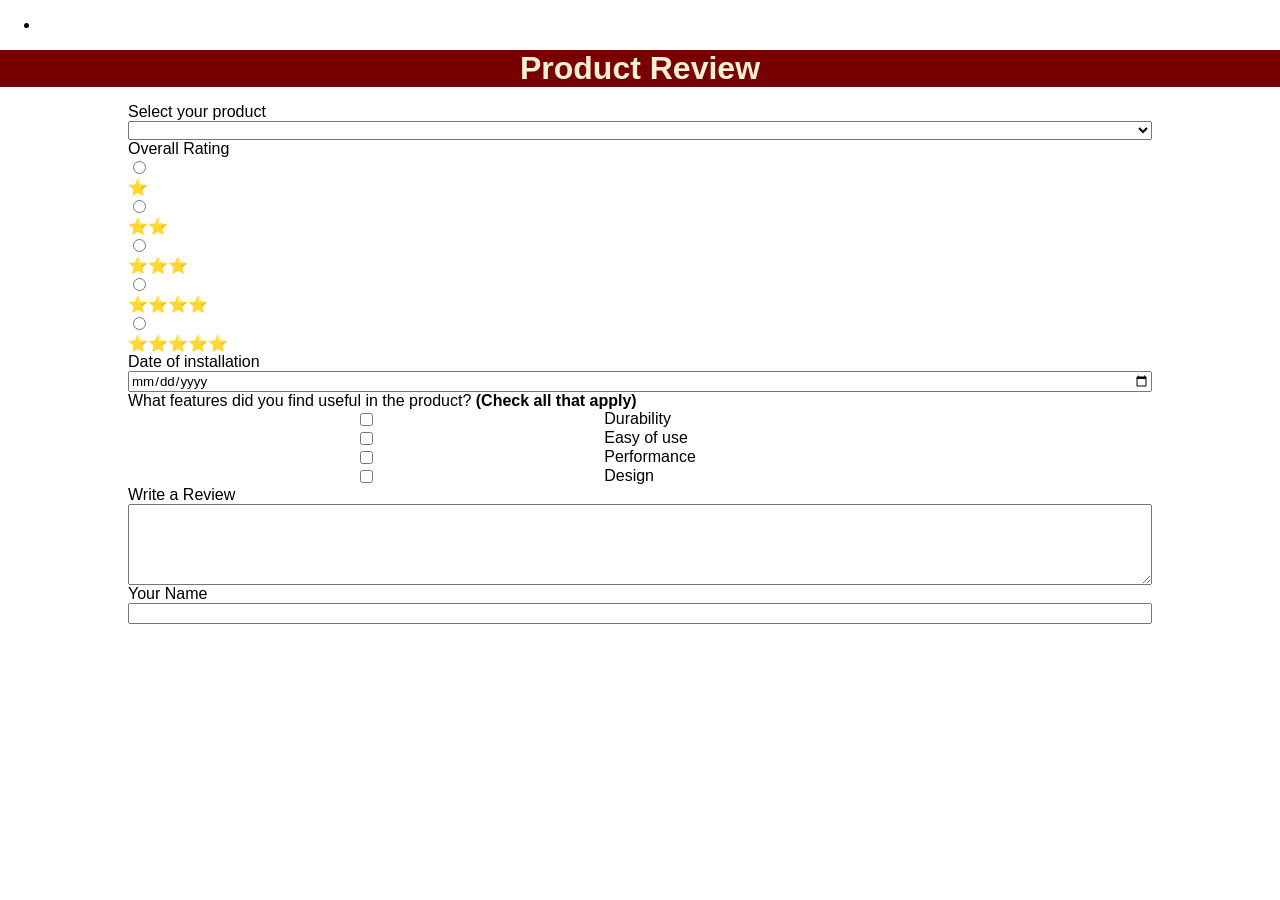
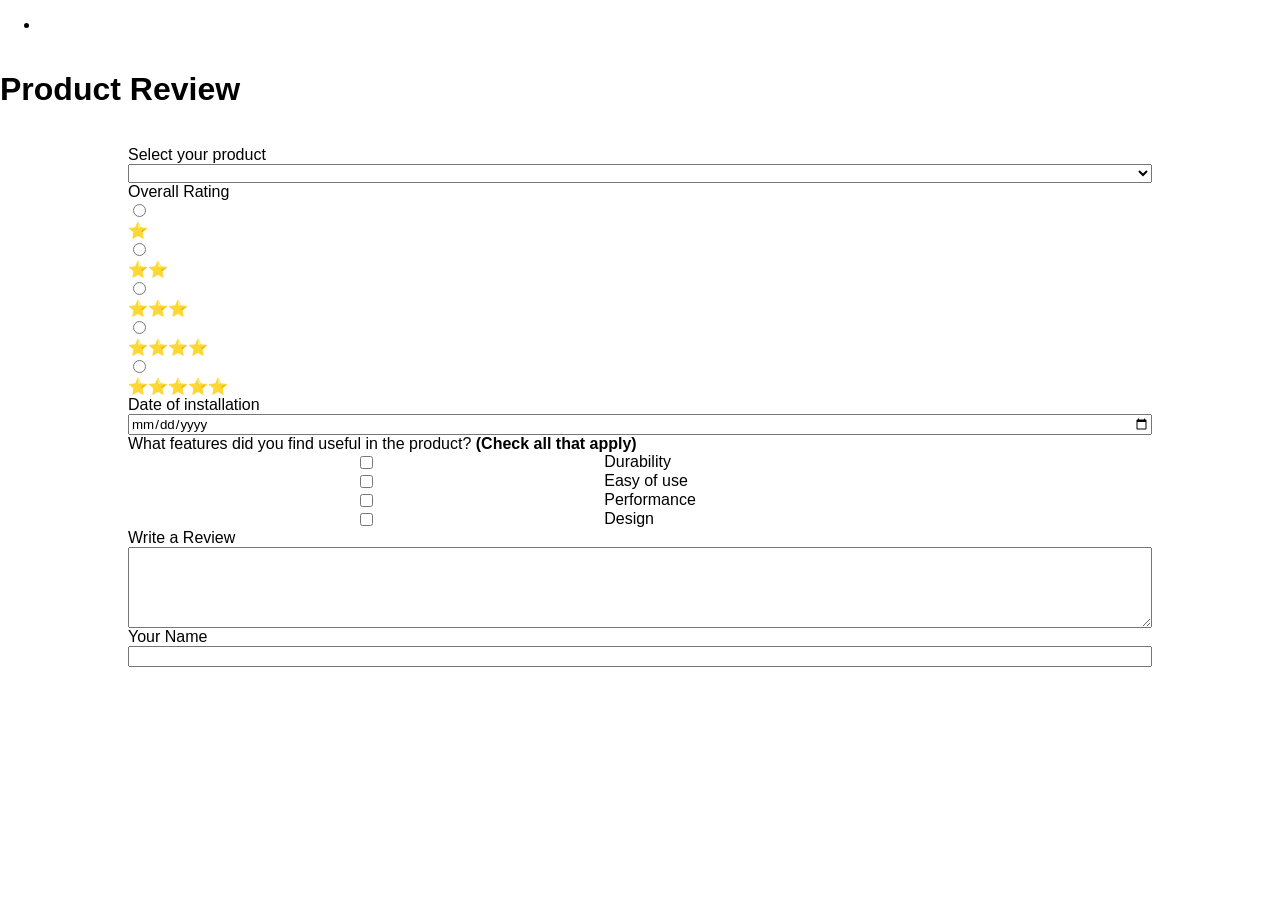

1.9.1

--- a/styles/form.css
+++ b/styles/form.css
@@ -46,7 +46,7 @@ main{
     justify-items: end;
 }
 
-main h1{
+header h1{
     display: flex;
     width: 100%;
     color: var(--fontcolor);
